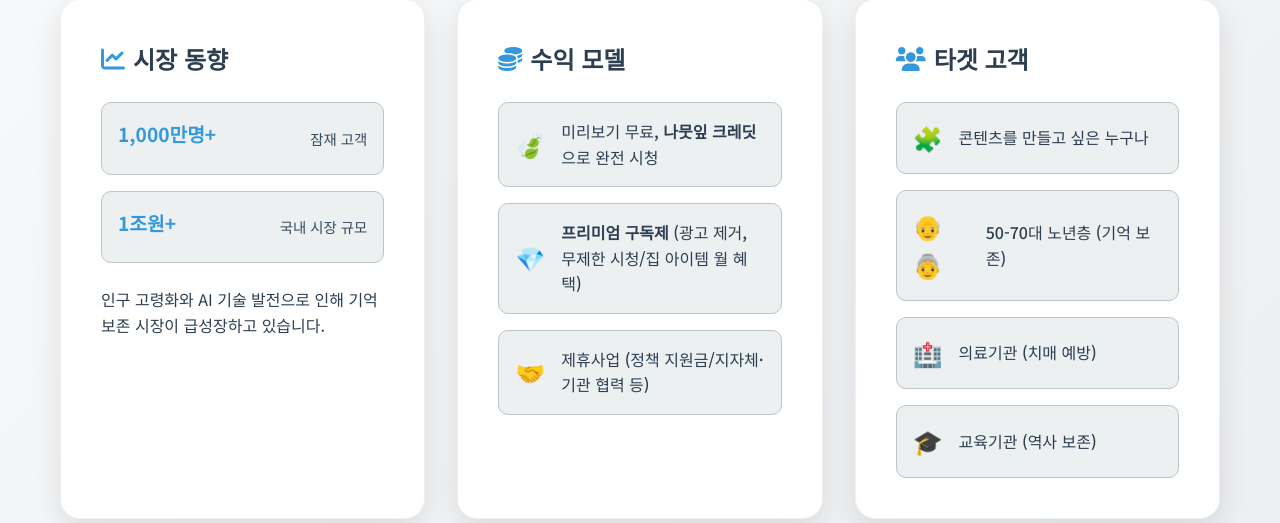
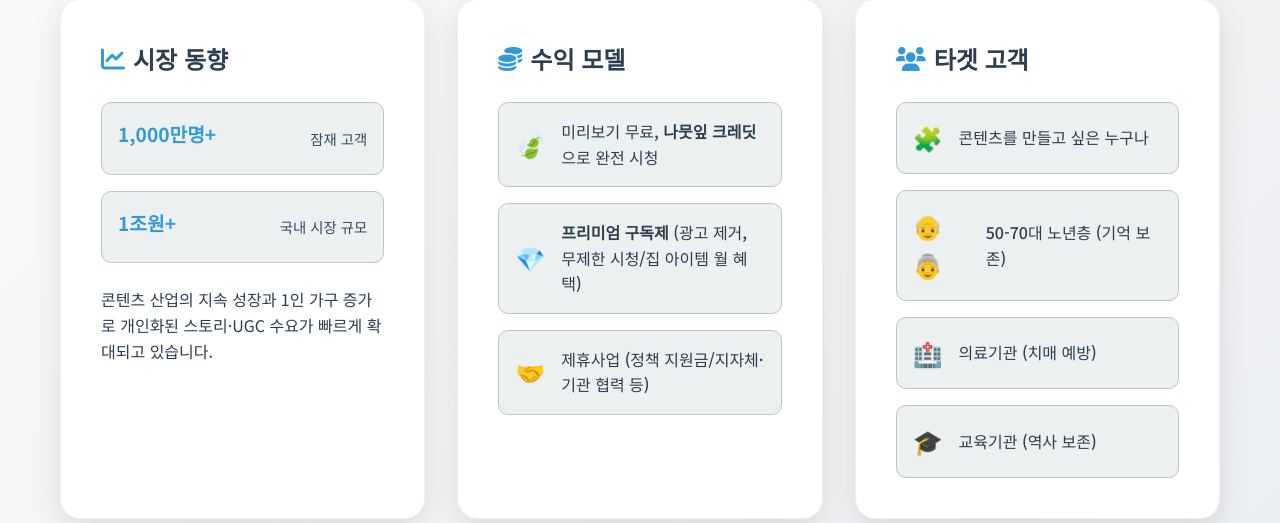
Before and after one commit to FPE-LAB/ai-memory-platform-, a Flask app: page / in a window 1280 px wide. Shown: the part 4640-5163 px from the top of the page. Run offline with Flask 3, Linux system fonts and the light colour scheme.

Commit message:
Update market trend copy: focus on content industry growth and rise of single-person households

```diff
--- a/templates/index.html
+++ b/templates/index.html
@@ -1490,7 +1490,7 @@
               <span class="stat-label">국내 시장 규모</span>
             </div>
           </div>
-          <p>인구 고령화와 AI 기술 발전으로 인해 기억 보존 시장이 급성장하고 있습니다.</p>
+          <p>콘텐츠 산업의 지속 성장과 1인 가구 증가로 개인화된 스토리·UGC 수요가 빠르게 확대되고 있습니다.</p>
         </div>
 
         <div class="business-card">
```
